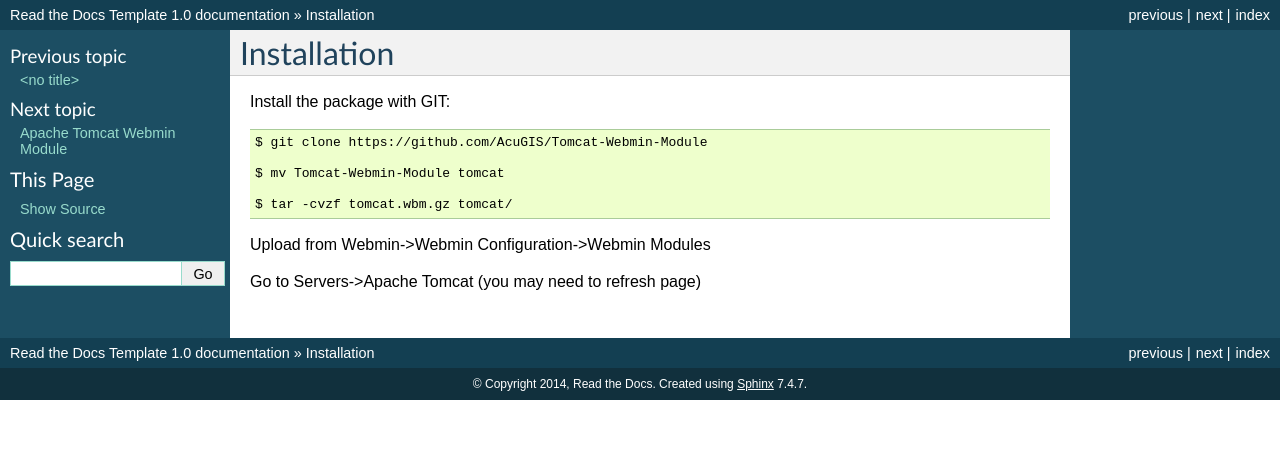
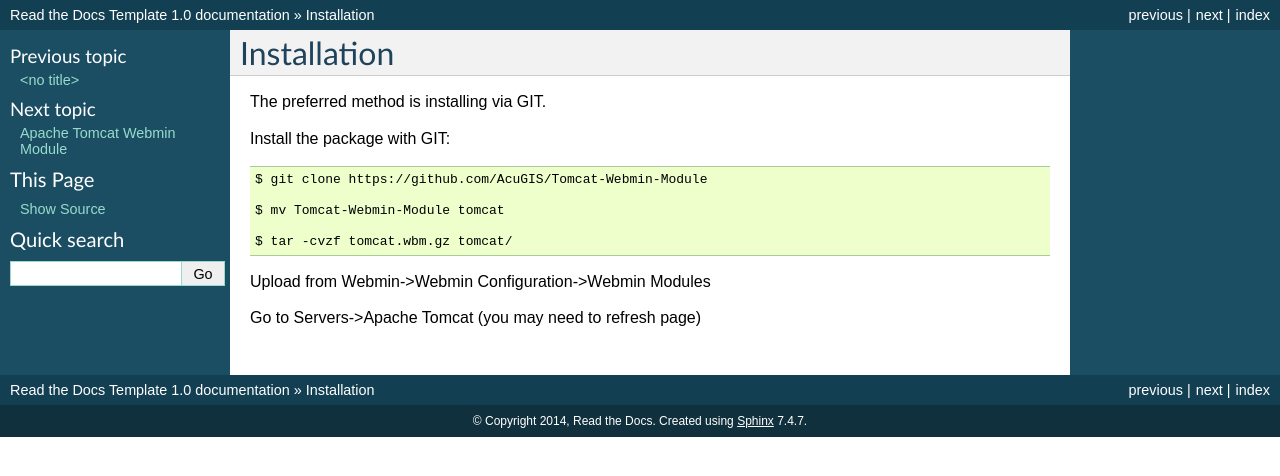
Before and after one commit to cited/Tomcat-Webmin-Module, a Sphinx documentation site: the page built from docs/installation.rst, in a window 1280 px wide. Shown: the top 476 px of the page. Built offline with Sphinx 7.4.7, drawn with Linux system fonts in a browser that asks for light colours.

Commit message:
Update installation.rst

```diff
--- a/docs/installation.rst
+++ b/docs/installation.rst
@@ -1,6 +1,8 @@
 ============
 Installation
 ============
+
+The preferred method is installing via GIT.
 
 Install the package with GIT::
 
```
